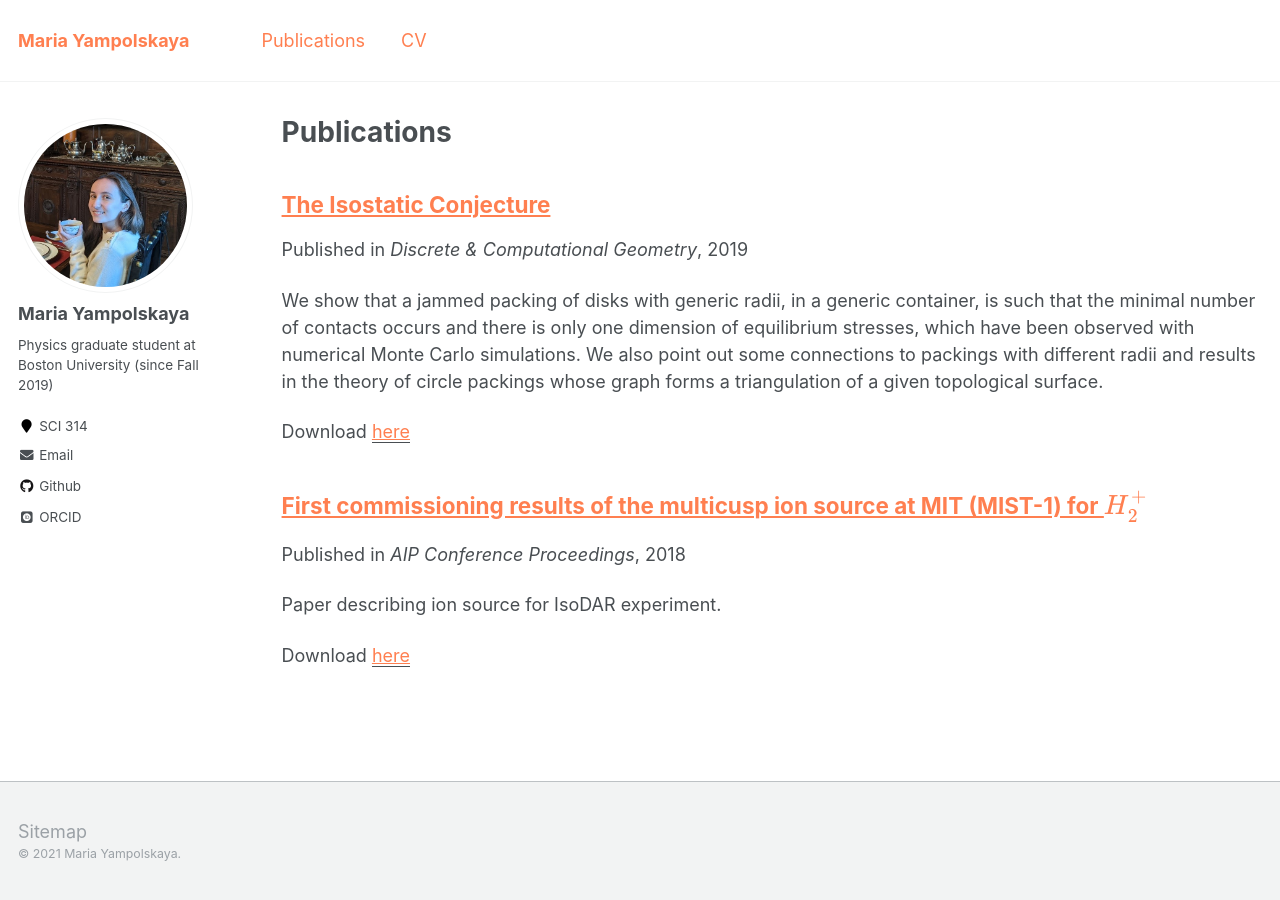
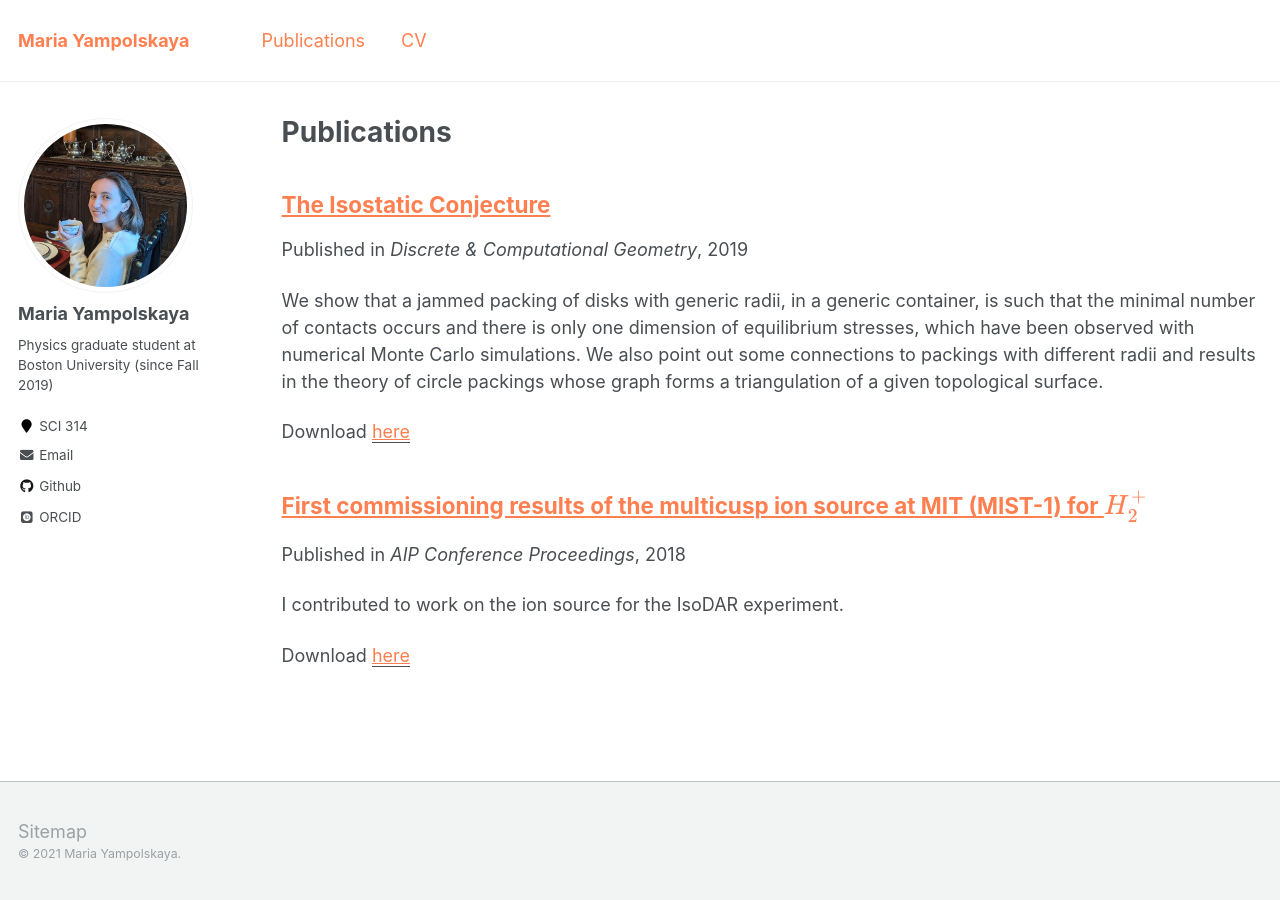
Before and after one commit to maria-yampolskaya/maria-yampolskaya.github.io, a Jekyll site: the page built from _pages/publications.md, in a window 1280 px wide. Built offline with Jekyll 4.4.1, drawn with Linux system fonts in a browser that asks for light colours; some web fonts are replaced; formulas are drawn with MathJax 3.

Commit message:
Update 2018-09-21-ion.md

```diff
--- a/_publications/2018-09-21-ion.md
+++ b/_publications/2018-09-21-ion.md
@@ -1,12 +1,12 @@
 ---
 title: "First commissioning results of the multicusp ion source at MIT (MIST-1) for $H^+_2$"
 collection: publications
-permalink: /publication/2018-09-21-ion.md
-excerpt: 'Paper describing ion source for IsoDAR experiment.'
+permalink: /publication/2018-09-21-ion
+excerpt: 'I contributed to work on the ion source for the IsoDAR experiment.'
 date: 2018-09-21
 venue: 'AIP Conference Proceedings'
 paperurl: 'https://doi.org/10.1063/1.5053263'
-#citation: 'Your Name, You. (2010). &quot;Paper Title Number 2.&quot; <i>Journal 1</i>. 1(2).'
+citation: #'Your Name, You. (2010). &quot;Paper Title Number 2.&quot; <i>Journal 1</i>. 1(2).'
 ---
 
 [arXiv link](https://arxiv.org/abs/1811.01868)
```
